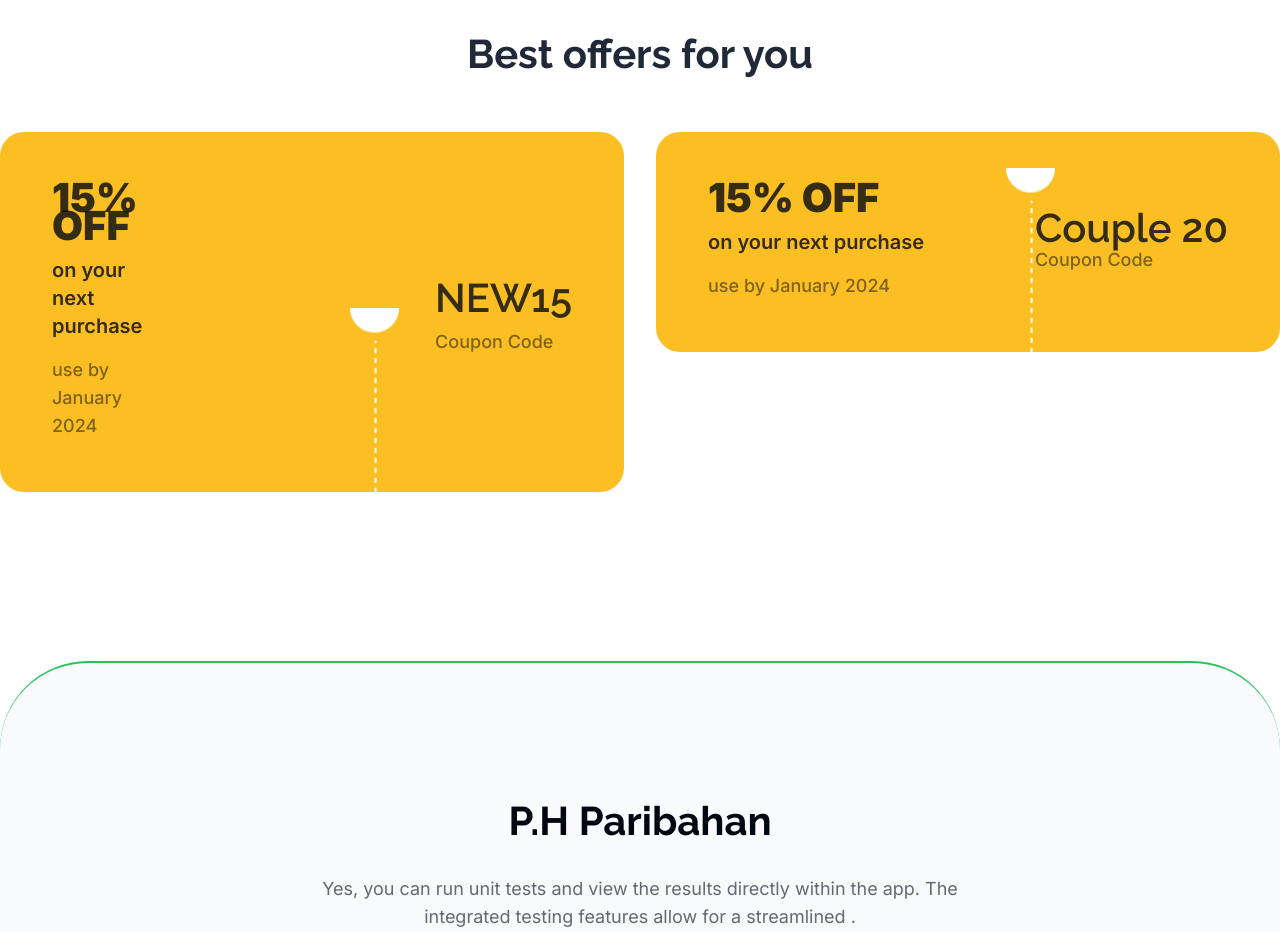
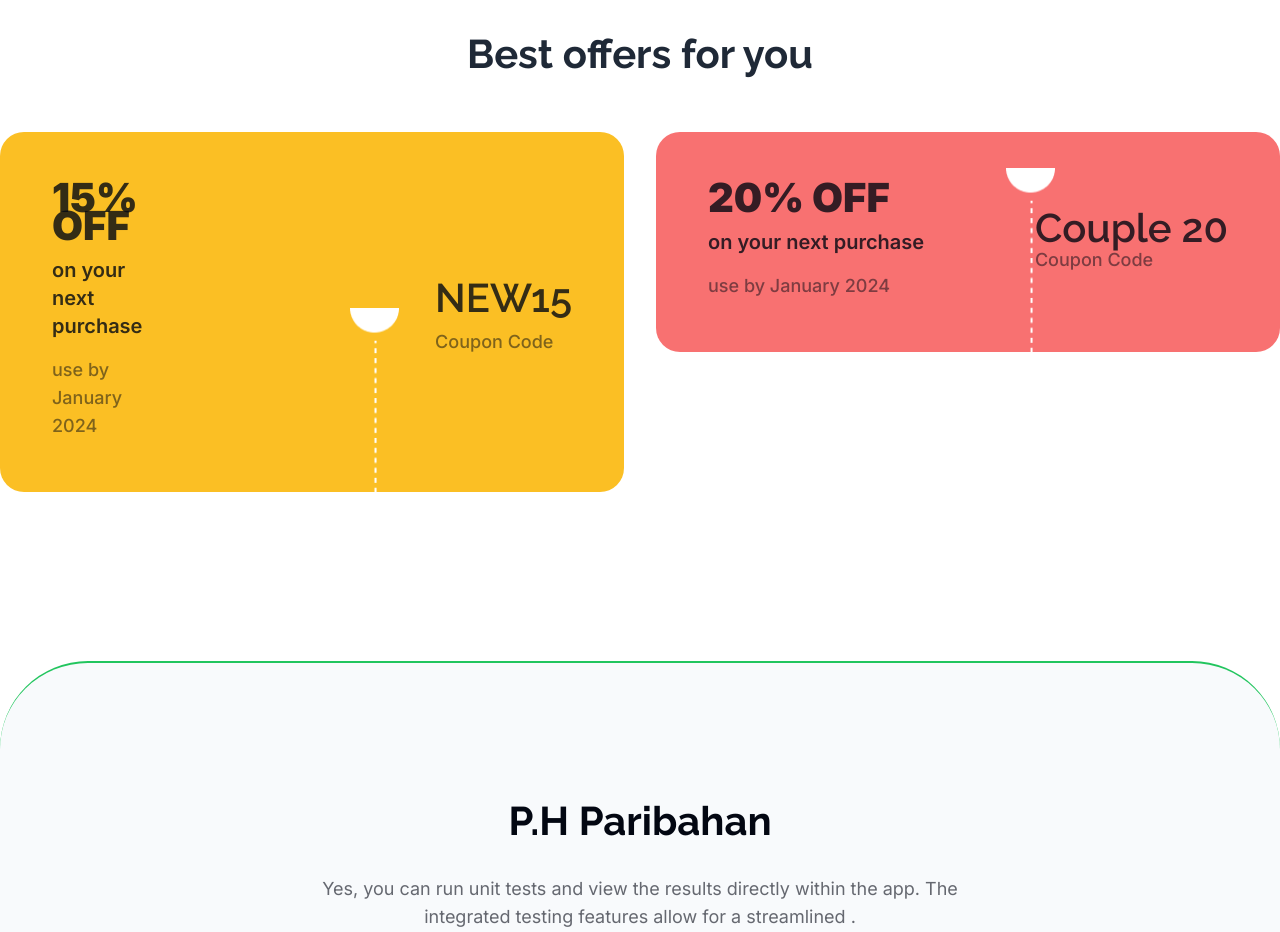
Before and after one commit to w3rashed/assignment-5, a plain HTML site: page index.html in a window 1280 px wide. Shown: the part 900-1832 px from the top of the page. Drawn offline with nearby package versions, Linux system fonts and the light colour scheme.

Commit message:
retuch ui

```diff
--- a/index.html
+++ b/index.html
@@ -103,9 +103,9 @@
                 </div>
                 <!-- discount coupon card -2 -->
                 <div class="flex-1">
-                    <div class="flex  justify-between items-center bg-amber-400  lg:p-[52px] px-4 py-[52px] rounded-3xl" >
+                    <div class="flex  justify-between items-center bg-red-400  lg:p-[52px] px-4 py-[52px] rounded-3xl" >
                         <div class="">
-                            <h2 class="card-title text-[#030712cc] font-[inter] text-[40px] font-black">15% OFF</h2>
+                            <h2 class="card-title text-[#030712cc] font-[inter] text-[40px] font-black">20% OFF</h2>
                             <h3 class="text-[#030712cc] font-semibold text-xl my-4">on your next purchase</h3>
                             <p class="text-[#03071280] font-medium text-lg">use by January 2024</p>
                         </div>
```
